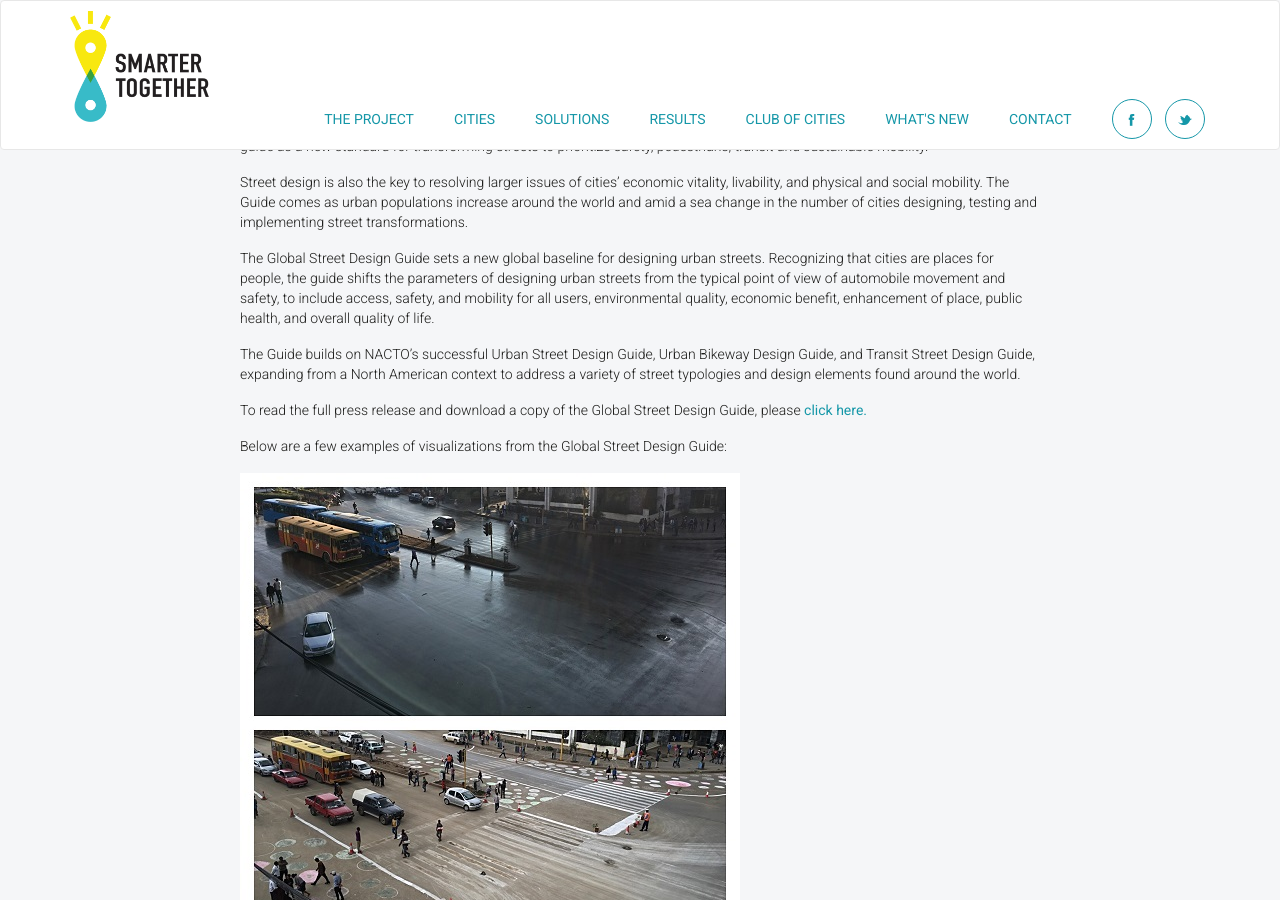
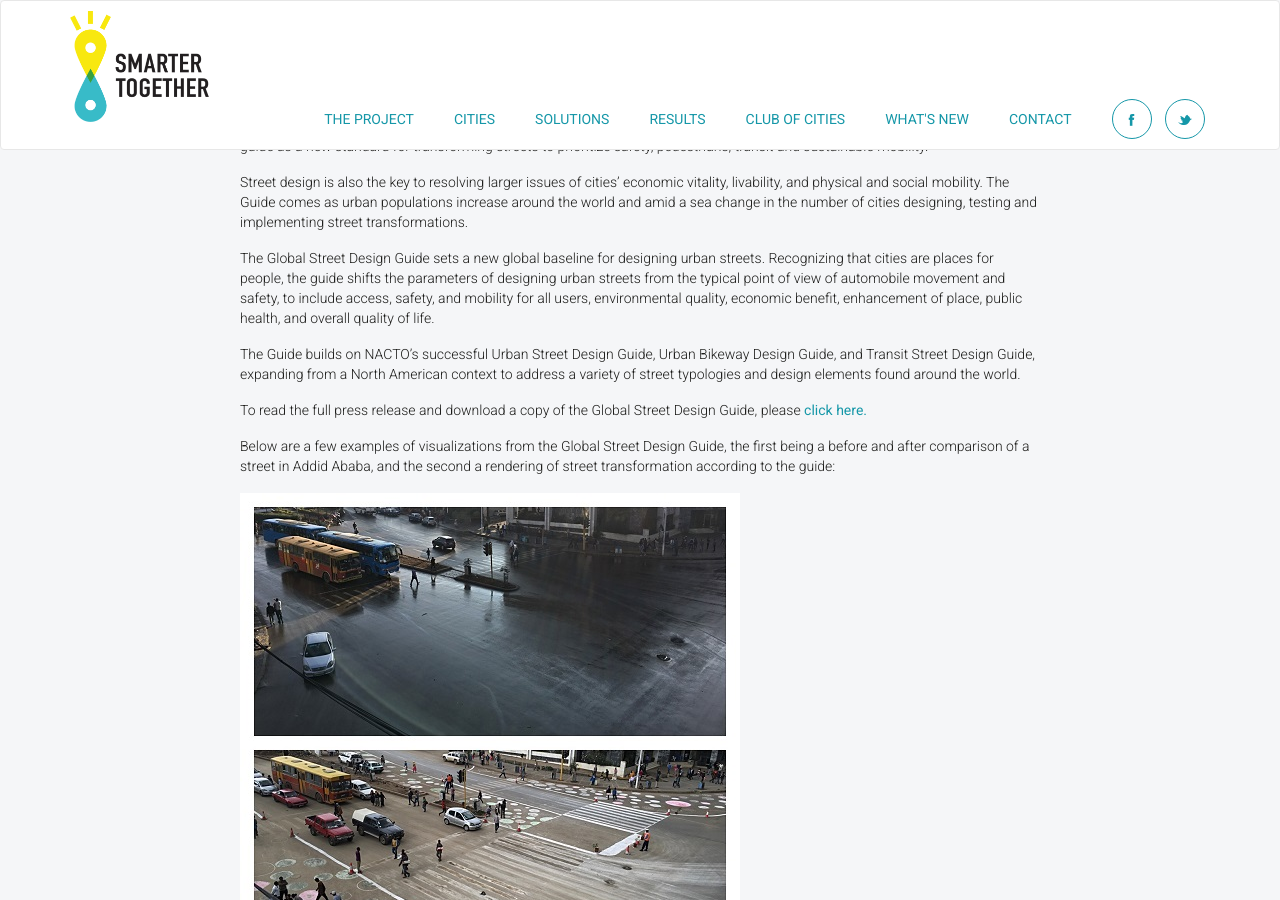
Before and after one commit to frontcraft/smarttogether, a Jekyll site: the page built from _news/2017-05-26-Launch-Global-Street-Design-Guide.md, in a window 1280 px wide and 900 px high, scrolled down 1247 px. Built offline with Jekyll 4.4.1, drawn with Linux system fonts in a browser that asks for light colours; nearby versions of some CDN libraries.

Commit message:
Update 2017-05-26-Launch-Global-Street-Design-Guide.md

```diff
--- a/_news/2017-05-26-Launch-Global-Street-Design-Guide.md
+++ b/_news/2017-05-26-Launch-Global-Street-Design-Guide.md
@@ -20,7 +20,7 @@ The Guide builds on NACTO’s successful Urban Street Design Guide, Urban Bikewa
 
 To read the full press release and download a copy of the Global Street Design Guide, please [click here.](https://globaldesigningcities.org/press-packet/worldwide-launch-global-street-design-guide/){:target="_blank"}
 
-Below are a few examples of visualizations from the Global Street Design Guide:
+Below are a few examples of visualizations from the Global Street Design Guide, the first being a before and after comparison of a street in Addid Ababa, and the second a rendering of street transformation according to the guide:
 
 ![Addis Ababa.jpg]({{site.baseurl}}images/news/Addis_Ababa_Before_After_web.jpg)
 ![Sample Rendering.jpg]({{site.baseurl}}images/news/Before and After 1_RGB_web.jpg)
```
